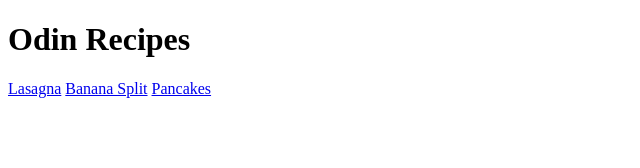
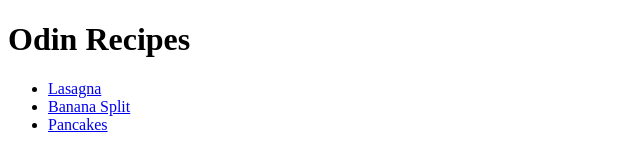
Before and after one commit to Ckowalski00/odin-recipes, a plain HTML site: page index.html in a window 1280 px wide. Shown: the whole page, without its empty margins (0-640 px from the left). Drawn offline with Linux system fonts and the light colour scheme.

Commit message:
put links into a list

```diff
--- a/index.html
+++ b/index.html
@@ -8,8 +8,10 @@
 </head>
 <body>
     <h1>Odin Recipes</h1>
-    <a href="recipes/lasagna.html">Lasagna</a>
-    <a href="recipes/bananasplit.html">Banana Split</a>
-    <a href="recipes/pancakes.html">Pancakes</a>
+    <ul>
+        <li><a href="recipes/lasagna.html">Lasagna</a></li>
+        <li><a href="recipes/bananasplit.html">Banana Split</a></li>
+        <li><a href="recipes/pancakes.html">Pancakes</a></li>
+    </ul>
 </body>
 </html>
```
